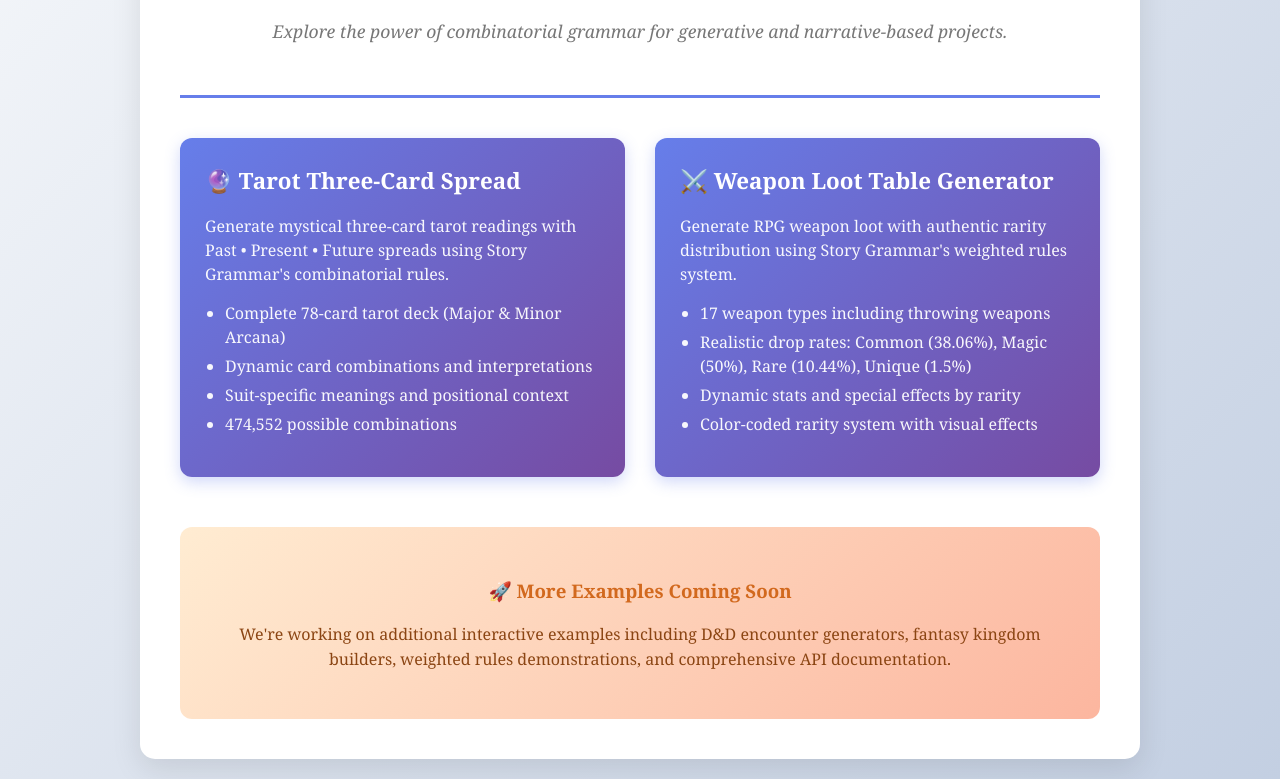
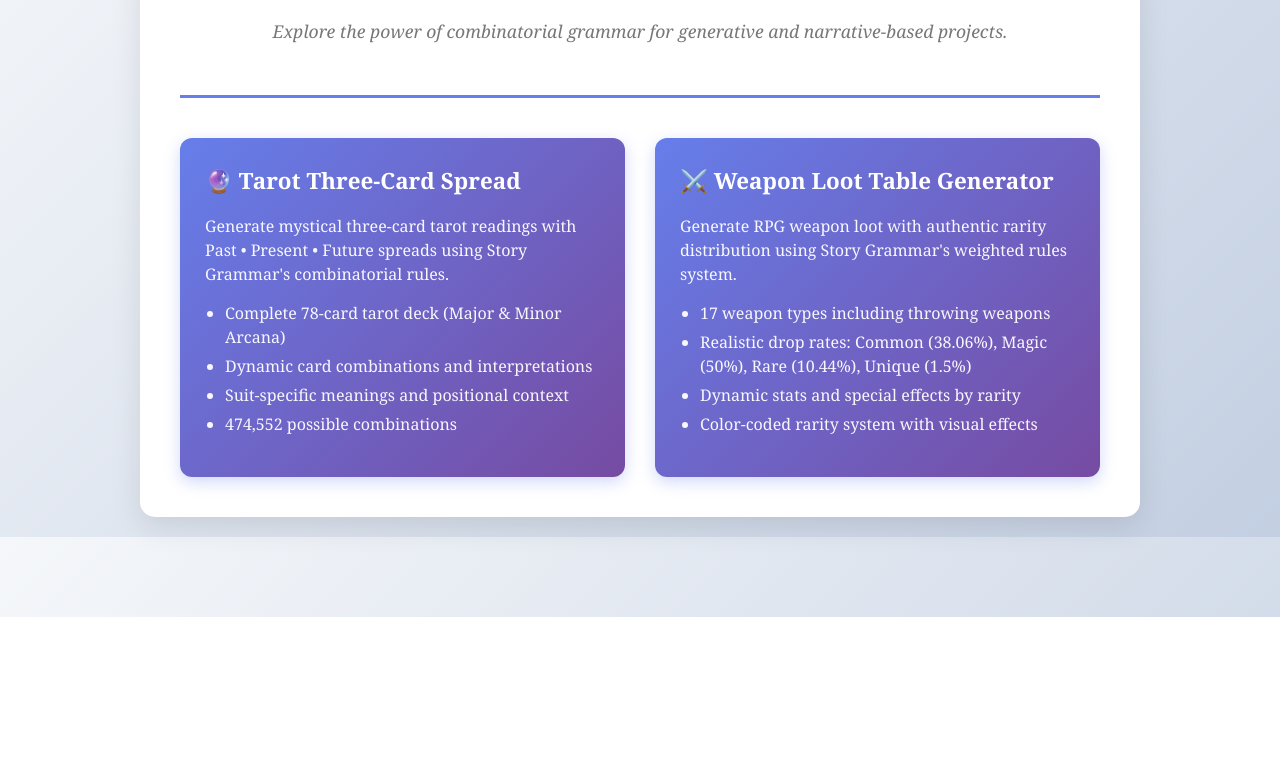
Before and after one commit to videlais/story-grammar, a website built with webpack: page docs/index.html in a window 1280 px wide. Shown: the part 183-962 px from the top of the page. After the commit the page ends 800 px from the top, so only its background shows below. Built offline with nearby package versions, Linux system fonts and the light colour scheme.

Commit message:
Updating docs index

```diff
--- a/docs/index.html
+++ b/docs/index.html
@@ -167,11 +167,6 @@
                 </div>
             </a>
         </div>
-
-        <div class="coming-soon">
-            <h3>🚀 More Examples Coming Soon</h3>
-            <p>We're working on additional interactive examples including D&D encounter generators, fantasy kingdom builders, weighted rules demonstrations, and comprehensive API documentation.</p>
-        </div>
     </div>
 </body>
 </html>
```
